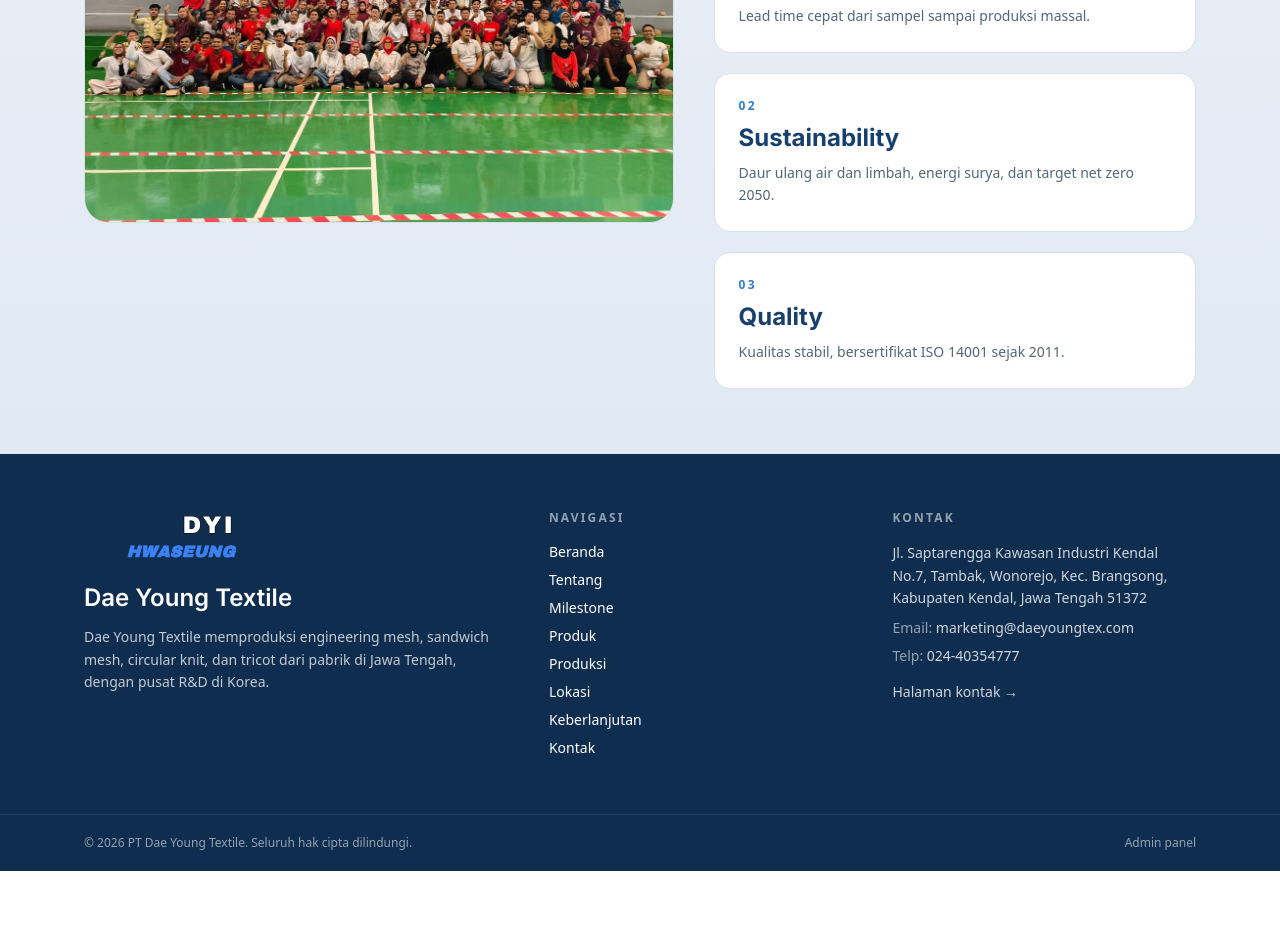
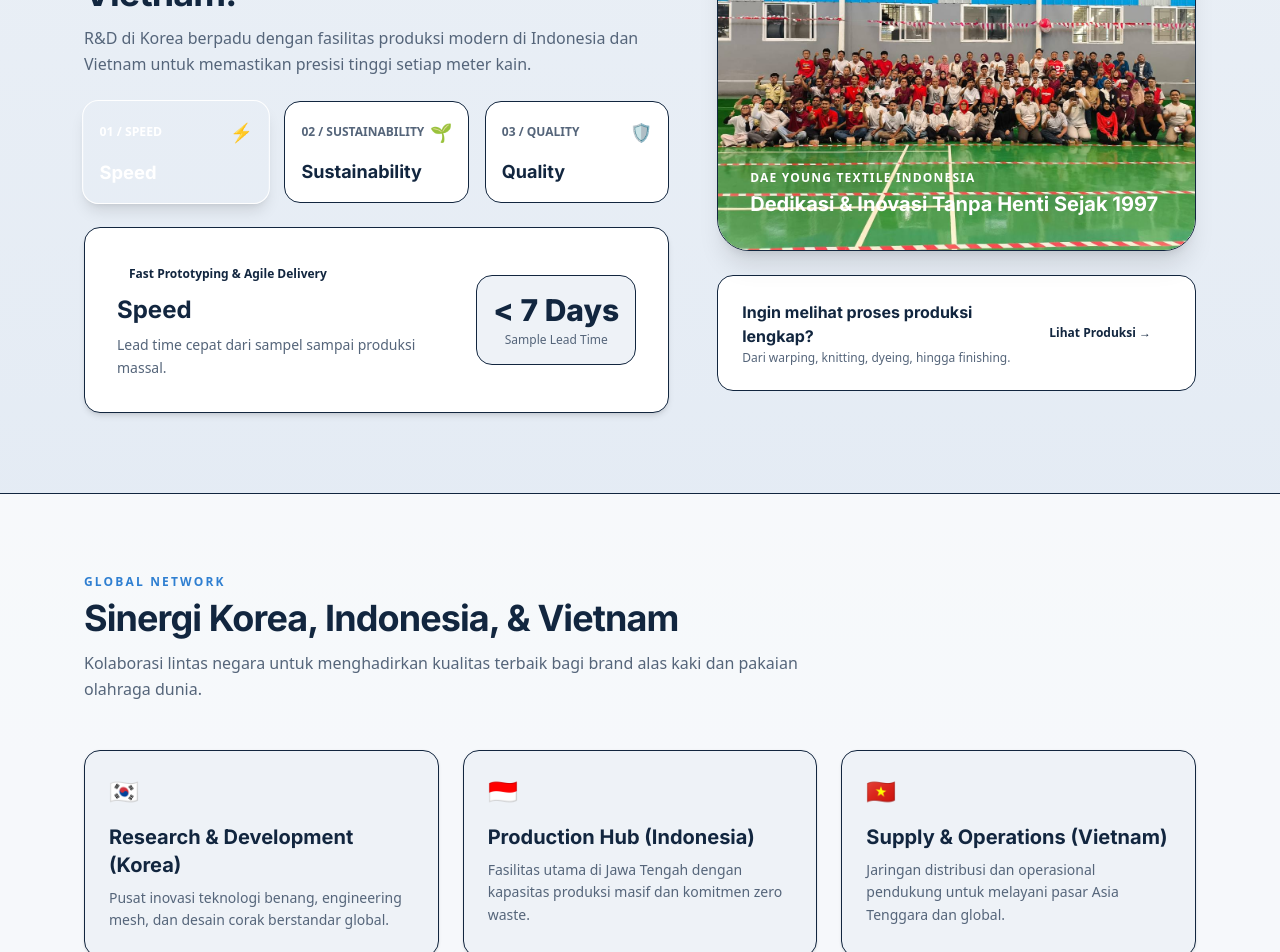
Before and after one commit to daeyoungindo/website-dyi, a Next.js app: page /tentang in a window 1280 px wide. Shown: the part 640-1592 px from the top of the page. Before the commit the page ends 1511 px from the top, so only its background shows below. Built offline with nearby package versions, Linux system fonts and the light colour scheme.

Commit message:
Update Tentang page to be engaging and interactive with principle tabs and global network synergy section

```diff
--- a/src/components/pages/TentangContent.tsx
+++ b/src/components/pages/TentangContent.tsx
@@ -1,12 +1,45 @@
 "use client";
 
+import { useState } from "react";
 import Image from "next/image";
+import Link from "next/link";
 import { PageHero } from "@/components/PageHero";
-import { SectionHeading } from "@/components/ui";
+import { SectionHeading, StatGrid } from "@/components/ui";
 import { useLanguage } from "@/context/LanguageContext";
 
 export function TentangContent() {
   const { t } = useLanguage();
+  const [activePrinciple, setActivePrinciple] = useState(0);
+
+  const principleDetails = [
+    {
+      badge: "01 / SPEED",
+      title: t.about.principles[0]?.title || "Speed",
+      body: t.about.principles[0]?.body || "Lead time cepat dari sampel sampai produksi massal.",
+      highlight: "Fast Prototyping & Agile Delivery",
+      metric: "< 7 Days",
+      metricLabel: "Sample Lead Time",
+      icon: "⚡",
+    },
+    {
+      badge: "02 / SUSTAINABILITY",
+      title: t.about.principles[1]?.title || "Sustainability",
+      body: t.about.principles[1]?.body || "Daur ulang air dan limbah, energi surya, dan target net zero 2050.",
+      highlight: "Circular Economy & Green Manufacturing",
+      metric: "100%",
+      metricLabel: "Waste Diversion 2025",
+      icon: "🌱",
+    },
+    {
+      badge: "03 / QUALITY",
+      title: t.about.principles[2]?.title || "Quality",
+      body: t.about.principles[2]?.body || "Kualitas stabil, bersertifikat ISO 14001 sejak 2011.",
+      highlight: "Global Standards & Strict QA",
+      metric: "ISO 9001",
+      metricLabel: "& FSSC 22000 Certified",
+      icon: "🛡️",
+    },
+  ];
 
   return (
     <>
@@ -16,42 +49,155 @@ export function TentangContent() {
         description={t.about.body}
       />
 
-      <section className="mx-auto max-w-6xl px-5 py-16">
-        <div className="grid items-start gap-10 lg:grid-cols-[1.1fr_0.9fr]">
-          <div className="overflow-hidden rounded-[1.5rem] border border-line bg-surface">
+      <section className="relative z-10 mx-auto -mt-10 max-w-6xl px-5">
+        <StatGrid stats={[...t.home.stats]} />
+      </section>
+
+      <section className="mx-auto max-w-6xl px-5 py-20">
+        <div className="grid items-center gap-12 lg:grid-cols-[1.1fr_0.9fr]">
+          <div className="space-y-6">
+            <SectionHeading
+              eyebrow={t.about.principlesTitle}
+              title={t.about.principlesDesc}
+              description="R&D di Korea berpadu dengan fasilitas produksi modern di Indonesia dan Vietnam untuk memastikan presisi tinggi setiap meter kain."
+            />
+
+            <div className="grid gap-4 sm:grid-cols-3">
+              {principleDetails.map((item, idx) => {
+                const isActive = activePrinciple === idx;
+                return (
+                  <button
+                    key={item.title}
+                    type="button"
+                    onClick={() => setActivePrinciple(idx)}
+                    className={`text-left rounded-2xl border p-4 transition-all duration-200 ${
+                      isActive
+                        ? "border-secondary-600 bg-primary-900 text-white shadow-lg scale-[1.02]"
+                        : "border-border bg-surface text-ink hover:border-secondary-600/50 hover:bg-surface/80"
+                    }`}
+                  >
+                    <div className="flex items-center justify-between">
+                      <span className={`text-xs font-semibold ${isActive ? "text-accent-500" : "text-muted"}`}>
+                        {item.badge}
+                      </span>
+                      <span className="text-lg">{item.icon}</span>
+                    </div>
+                    <h3 className="mt-3 font-display text-lg font-bold">
+                      {item.title}
+                    </h3>
+                  </button>
+                );
+              })}
+            </div>
+
+            <div className="rounded-2xl border border-border bg-surface p-6 sm:p-8 shadow-md relative overflow-hidden">
+              <div className="absolute -right-10 -bottom-10 h-32 w-32 rounded-full bg-secondary-600/10 blur-2xl pointer-events-none" />
+              <div className="flex flex-col sm:flex-row sm:items-center justify-between gap-6">
+                <div className="space-y-2">
+                  <span className="inline-block rounded-full bg-secondary-600/10 px-3 py-1 text-xs font-semibold text-secondary-600">
+                    {principleDetails[activePrinciple].highlight}
+                  </span>
+                  <h4 className="font-display text-2xl font-bold text-primary-900">
+                    {principleDetails[activePrinciple].title}
+                  </h4>
+                  <p className="text-sm leading-relaxed text-muted max-w-lg">
+                    {principleDetails[activePrinciple].body}
+                  </p>
+                </div>
+                <div className="rounded-2xl bg-bg border border-border p-4 text-center shrink-0 min-w-[140px]">
+                  <span className="block font-display text-3xl font-extrabold text-secondary-600">
+                    {principleDetails[activePrinciple].metric}
+                  </span>
+                  <span className="mt-1 block text-xs font-medium text-muted">
+                    {principleDetails[activePrinciple].metricLabel}
+                  </span>
+                </div>
+              </div>
+            </div>
+          </div>
+
+          <div className="space-y-6">
+            <div className="overflow-hidden rounded-[2rem] border border-border bg-surface shadow-xl relative group">
               <Image
                 src="/images/about/tim-dae-young-textile-indonesia.jpg"
                 alt={t.about.imageAlt}
                 width={1100}
                 height={800}
-              className="w-full object-cover"
+                className="w-full object-cover transition-transform duration-500 group-hover:scale-105"
               />
+              <div className="absolute inset-0 bg-gradient-to-t from-primary-900/80 via-transparent to-transparent flex items-end p-6 sm:p-8 text-white">
+                <div>
+                  <p className="text-xs font-semibold uppercase tracking-widest text-accent-500">
+                    Dae Young Textile Indonesia
+                  </p>
+                  <p className="font-display text-xl font-bold mt-1">
+                    Dedikasi &amp; Inovasi Tanpa Henti Sejak 1997
+                  </p>
+                </div>
+              </div>
             </div>
 
+            <div className="rounded-2xl border border-border bg-surface p-6 flex items-center justify-between gap-4">
               <div>
-            <SectionHeading
-              title={t.about.principlesTitle}
-              description={t.about.principlesDesc}
-            />
-            <div className="mt-8 space-y-5">
-              {t.about.principles.map((item, index) => (
-                <article
-                  key={item.title}
-                  className="rounded-2xl border border-line bg-surface p-6"
+                <h4 className="font-display font-bold text-primary-900">Ingin melihat proses produksi lengkap?</h4>
+                <p className="text-xs text-muted mt-0.5">Dari warping, knitting, dyeing, hingga finishing.</p>
+              </div>
+              <Link
+                href="/produksi"
+                className="rounded-full bg-secondary-600 px-5 py-2.5 text-xs font-semibold text-white transition hover:bg-secondary-700 shrink-0"
               >
-                  <p className="text-xs font-semibold uppercase tracking-[0.18em] text-blue">
-                    0{index + 1}
-                  </p>
-                  <h2 className="mt-2 font-display text-2xl font-bold text-navy">
-                    {item.title}
-                  </h2>
-                  <p className="mt-2 text-sm leading-relaxed text-muted">{item.body}</p>
-                </article>
-              ))}
+                Lihat Produksi →
+              </Link>
             </div>
           </div>
         </div>
       </section>
+
+      <GlobalNetworkSection />
     </>
   );
 }
+
+function GlobalNetworkSection() {
+  const countries = [
+    {
+      flag: "🇰🇷",
+      name: "Research & Development (Korea)",
+      desc: "Pusat inovasi teknologi benang, engineering mesh, dan desain corak berstandar global.",
+    },
+    {
+      flag: "🇮🇩",
+      name: "Production Hub (Indonesia)",
+      desc: "Fasilitas utama di Jawa Tengah dengan kapasitas produksi masif dan komitmen zero waste.",
+    },
+    {
+      flag: "🇻🇳",
+      name: "Supply & Operations (Vietnam)",
+      desc: "Jaringan distribusi dan operasional pendukung untuk melayani pasar Asia Tenggara dan global.",
+    },
+  ];
+
+  return (
+    <section className="border-y border-border bg-surface/70 py-20">
+      <div className="mx-auto max-w-6xl px-5">
+        <SectionHeading
+          eyebrow="Global Network"
+          title="Sinergi Korea, Indonesia, & Vietnam"
+          description="Kolaborasi lintas negara untuk menghadirkan kualitas terbaik bagi brand alas kaki dan pakaian olahraga dunia."
+        />
+        <div className="mt-12 grid gap-6 md:grid-cols-3">
+          {countries.map((c) => (
+            <div
+              key={c.name}
+              className="rounded-2xl border border-border bg-bg p-6 shadow-sm hover:border-secondary-600/40 transition"
+            >
+              <span className="text-2xl">{c.flag}</span>
+              <h3 className="font-display text-xl font-bold text-primary-900 mt-4">{c.name}</h3>
+              <p className="mt-2 text-sm text-muted leading-relaxed">{c.desc}</p>
+            </div>
+          ))}
+        </div>
+      </div>
+    </section>
+  );
+}
```
Lines whose indentation alone changed are shown as unchanged.
